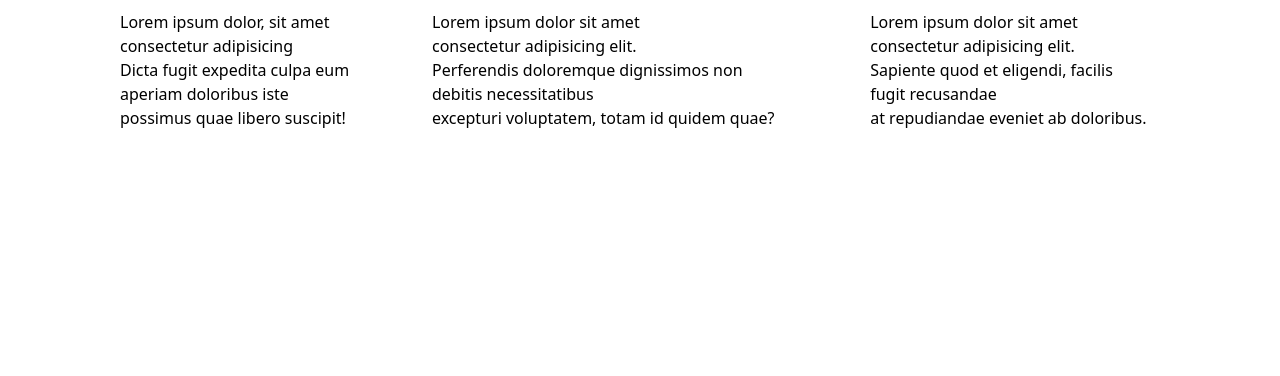
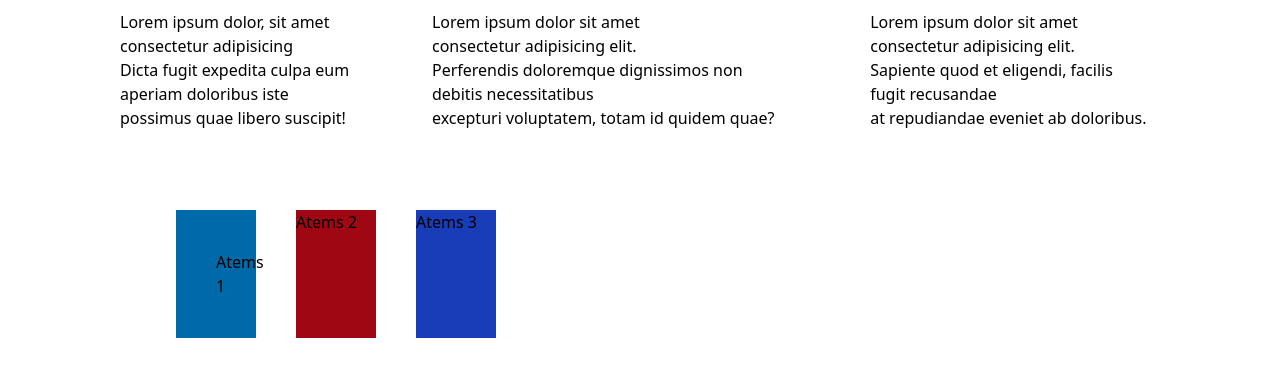
Before and after one commit to namasengeshophocas-ui/uncle, a website: page src/index.html in a window 1280 px wide. Shown: the part 606-982 px from the top of the page. Before the commit the page ends 800 px from the top, so only its background shows below. Drawn offline with Linux system fonts and the light colour scheme.

```diff
--- a/src/index.html
+++ b/src/index.html
@@ -36,6 +36,15 @@
             </div>
         </div>
     </div>
+    <section>
+        <div>
+            <ul class="ml-40 gap-10 px-4 py-10 flex">
+                <li class="bg-sky-700 w-20 gap-4 px-10 py-10">Atems 1</li>
+                <li class="bg-red-800 w-20">Atems 2</li>
+                <li class="bg-blue-800 w-20">Atems 3</li>
+            </ul>
+        </div>
+    </section>
 </body>
 
 </html>
```
Also changed, not shown: src/output.css.
